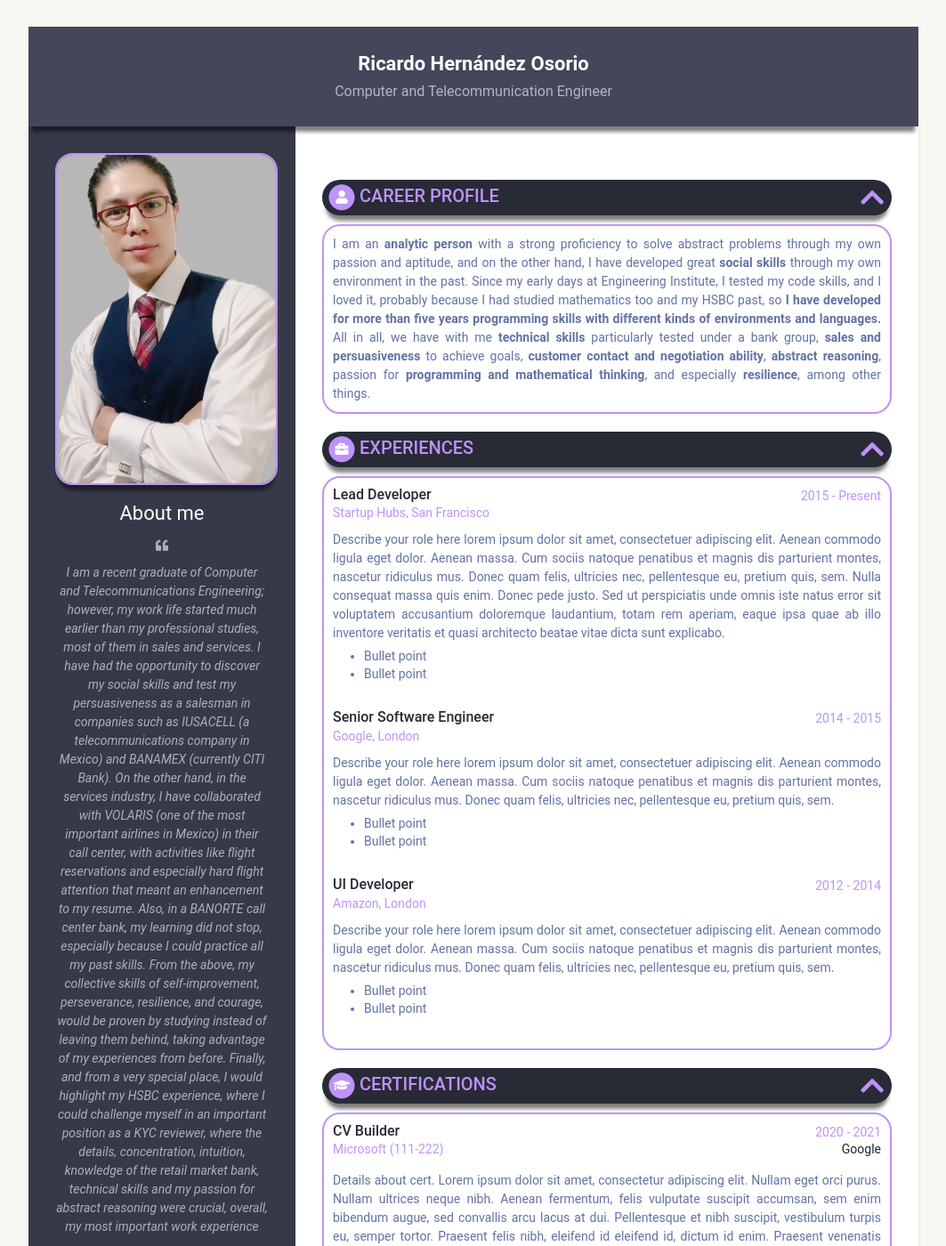
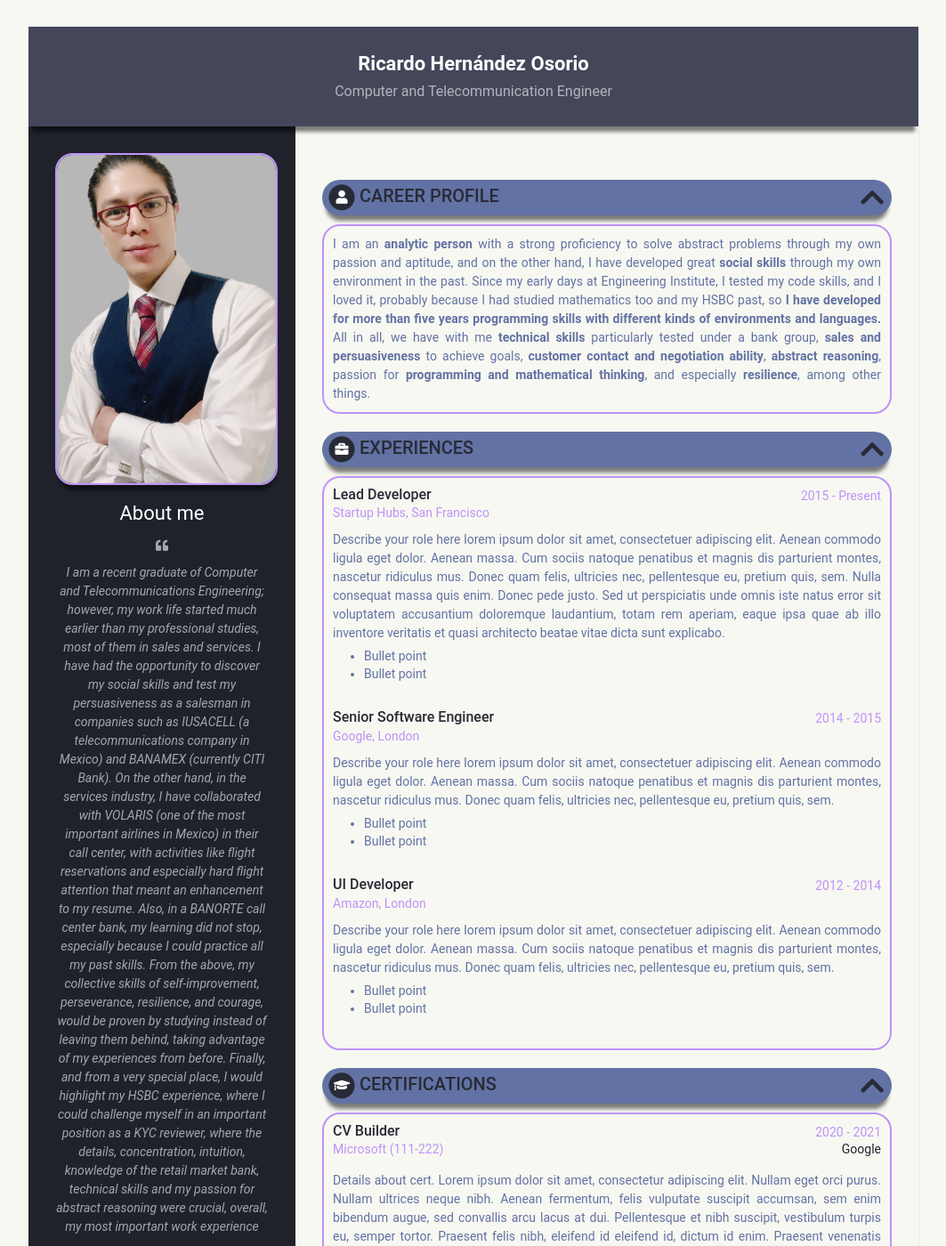
Before and after one commit to RicardoUAMmx/webcode, a Jekyll site: the page built from index.html, in a window 1280 px wide and 1400 px high. Shown: the whole window at 89% size, without its empty margins (108-1171 px from the left). Built offline with Jekyll 4.4.1, drawn with Linux system fonts in a browser that asks for light colours.

Commit message:
experimental cv-theme

```diff
--- a/_sass/_base.scss
+++ b/_sass/_base.scss
@@ -46,8 +46,8 @@
 .sidebar-wrapper {
   grid-column: span 3;
   order: $sidebar-order;
-  background: $theme-color;
-  color: #fff;
+  background: $text-color;
+  color: $smoky-white;
   a {
     color: #fff;
   }
@@ -183,7 +183,7 @@
 .main-wrapper {
   grid-column: span 7;
   order: $resume-order;
-  background: #fff;
+  background: $smoky-white;
   padding: 60px 0px 60px 0px;
   .summary {
 	padding: 5px;
@@ -201,7 +201,7 @@
 	padding: 5px 7px 5px 7px;
     border-radius: 20px;
     box-shadow: 0 10px 4px -4px rgba(0, 0, 0, 0.5);
-	background: $text-color;
+	background: $text-color-secondary;
 	  .section-box-a {
 		flex: 1 1 auto;
 	  }
@@ -249,7 +249,7 @@
     text-transform: uppercase;
     font-size: 20px;
     font-weight: 500;
-    color: $text-grey;
+    color: $text-color;
     position: relative;
     margin-top: 0;
     margin-bottom: 0;
```
